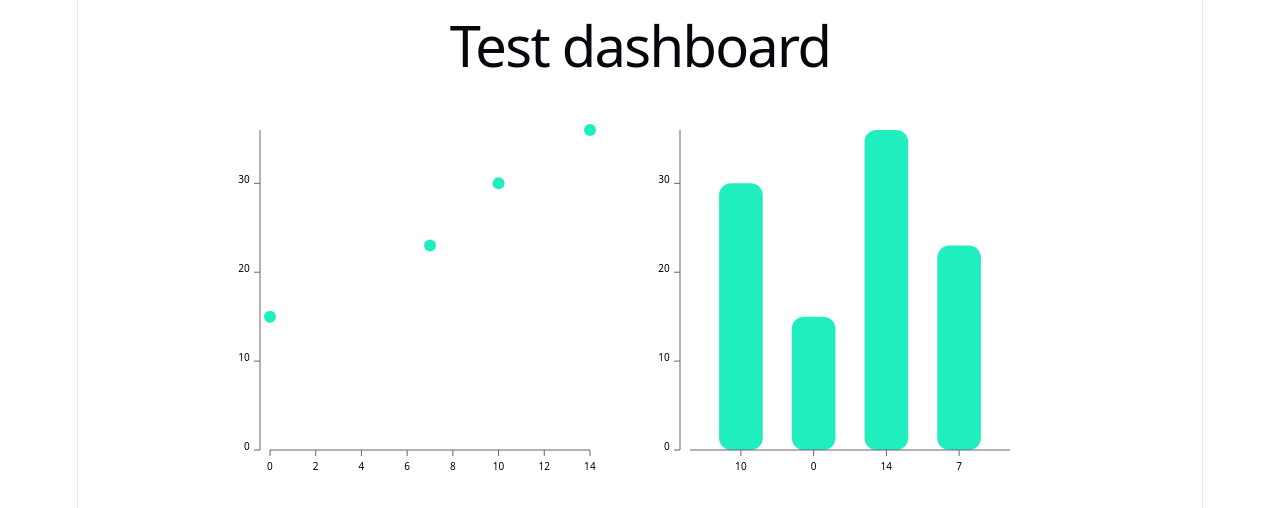
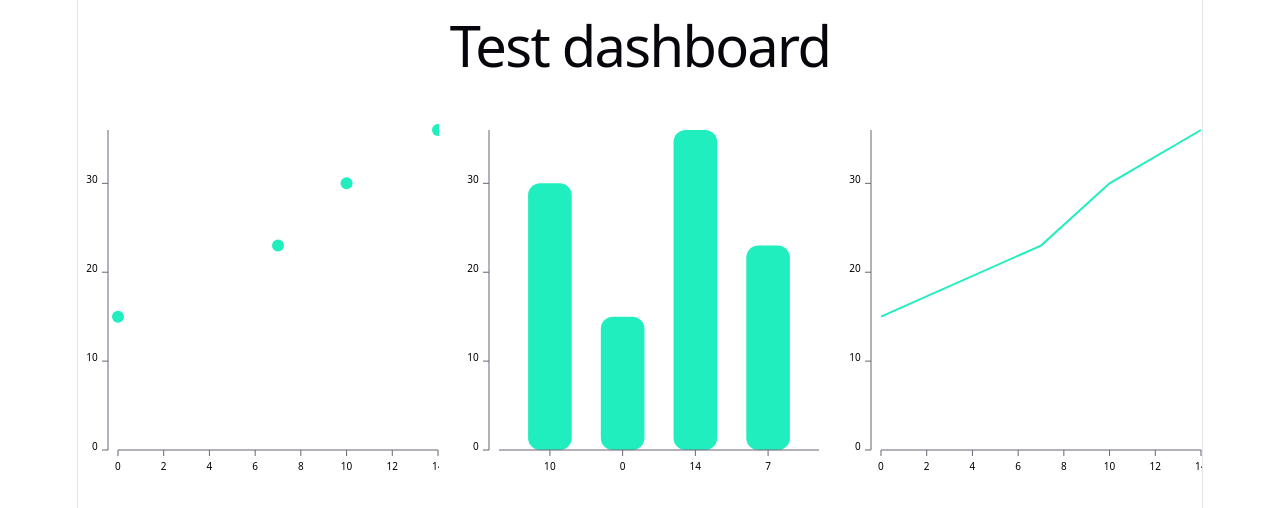
Before and after one commit to mic-wypych/energy_dashboard, a React (Vite) app: page / in a window 1280 px wide. Shown: the top 508 px of the page. Built offline with nearby package versions, Linux system fonts and the light colour scheme.

Commit message:
add line chart

```diff
--- a/src/App.jsx
+++ b/src/App.jsx
@@ -1,5 +1,5 @@
 import { useState } from 'react'
-import {scaleBand} from 'd3'
+import {scaleBand, line} from 'd3'
 import './App.css'
 import {scaleX} from './components/scaleX.jsx'
 import {scaleY} from './components/scaleY.jsx'
@@ -68,6 +68,14 @@ function App() {
         />
       ))
 
+  const lineGenerator = line()
+    .x(d => xScale(d.x))
+    .y(d => yScale(d.y))
+
+  const linePath = lineGenerator([...data].sort((a, b) => a.x - b.x))
+
+
+
   /* build the plot*/
 
   return <>
@@ -98,6 +106,18 @@ function App() {
       <AxisBand bandScale={bandScale} yPos={boundsHeight} />
        </g>
     </svg>
+
+     <svg width = {width} height = {height}>
+      <rect width = {width} height = {height} fill = "#FFFFFF" rx = {4}/>
+      <g
+      width={boundsWidth}
+      height={boundsHeight}
+      transform={`translate(${MARGIN.left}, ${MARGIN.top})`}>
+      <path d={linePath} fill="none" stroke="#21eebeff" strokeWidth={2} />
+      <AxisBottom xScale={xScale} pixelsPerTick={60} yPos={boundsHeight}/>
+      <AxisLeft yScale={yScale} pixelsPerTick={60} xPos={-10}/>
+      </g>
+    </svg>
   </div>
   </>
 
```
